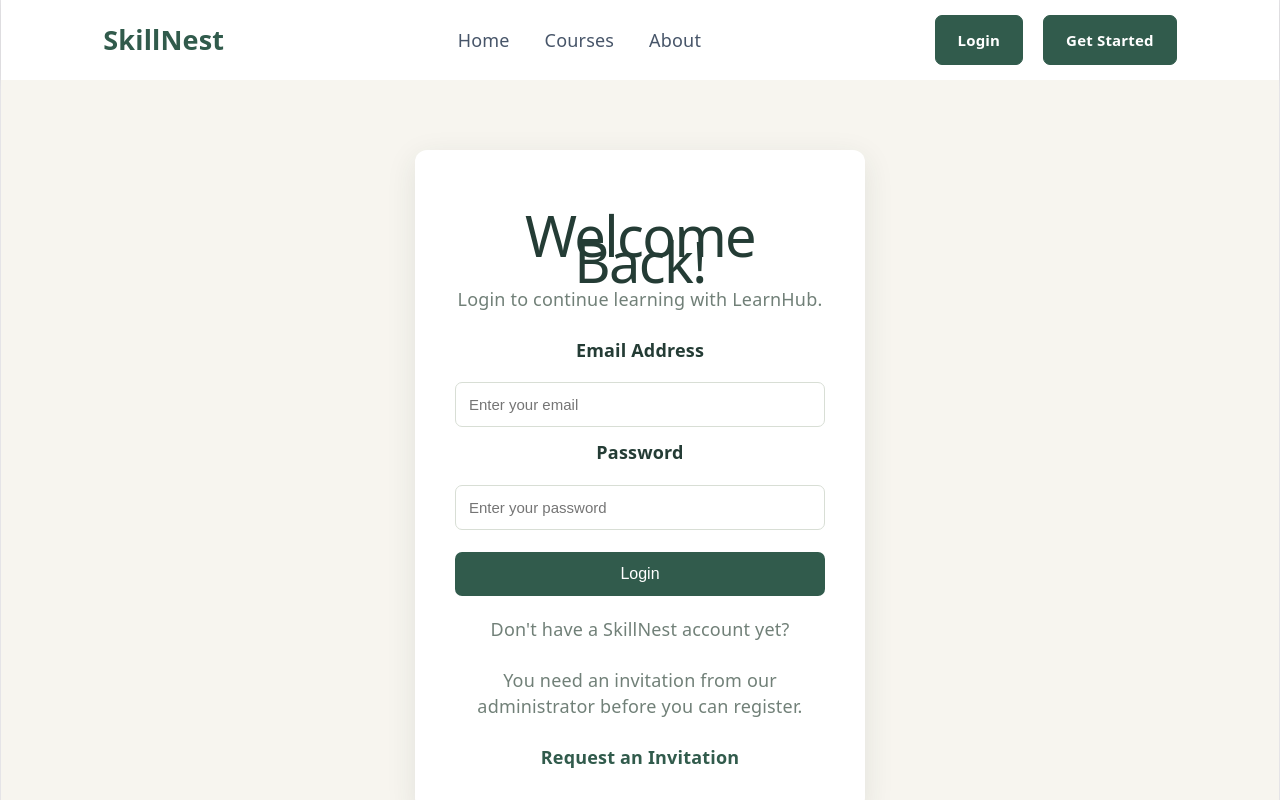
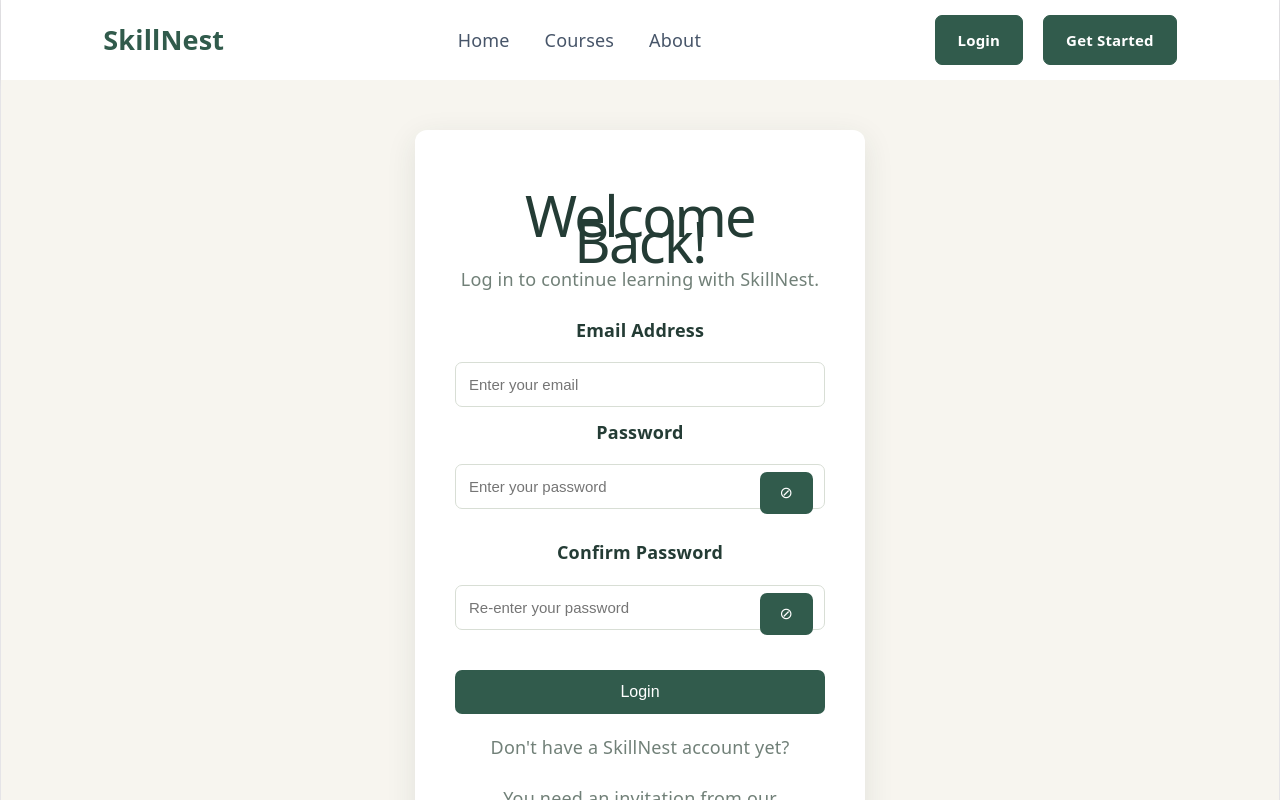
Before and after one commit to sirdrick037-svg/lms_config, a React (Vite) app in the folder lms-frontend/: page /login in a window 1280 px wide. Shown: the top 800 px of the page. Built offline with nearby package versions, Linux system fonts and the light colour scheme.

Commit message:
feat: add password confirmation and toggle visibility to login form

```diff
--- a/lms-frontend/src/pages/Login.jsx
+++ b/lms-frontend/src/pages/Login.jsx
@@ -1,3 +1,4 @@
+
 import { useState } from "react";
 import { Link, useNavigate, useLocation } from "react-router-dom";
 import { loginUser } from "../services/api";
@@ -5,6 +6,9 @@ import { loginUser } from "../services/api";
 function Login() {
   const [email, setEmail] = useState("");
   const [password, setPassword] = useState("");
+  const [confirmPassword, setConfirmPassword] = useState("");
+  const [showPassword, setShowPassword] = useState(false);
+  const [showConfirmPassword, setShowConfirmPassword] = useState(false);
   const [error, setError] = useState("");
   const [loading, setLoading] = useState(false);
 
@@ -15,13 +19,17 @@ const registrationSuccess = location.state?.registrationSuccess;
 
   const handleSubmit = async (e) => {
     e.preventDefault();
+    setError("");
 
-    setError("");
+    if (password !== confirmPassword) {
+      setError("Passwords do not match.");
+      return;
+    }
+
     setLoading(true);
 
     try {
       const data = await loginUser(email, password);
-
 
       localStorage.setItem("access_token", data.access);
       localStorage.setItem("refresh_token", data.refresh);
@@ -45,9 +53,10 @@ const registrationSuccess = location.state?.registrationSuccess;
     <div className="auth-page">
       <div className="auth-card">
         <h1>Welcome Back!</h1>
-        <p>Login to continue learning with LearnHub.</p>
+        <p>Log in to continue learning with SkillNest.</p>
 
         {error && <p className="error-message">{error}</p>}
+
         {registrationSuccess && (
           <p className="success-message">
             Registration successful! Your SkillNest account has been created.
@@ -66,13 +75,42 @@ const registrationSuccess = location.state?.registrationSuccess;
           />
 
           <label>Password</label>
+          <div className="password-input-wrapper">
             <input
-            type="password"
+              type={showPassword ? "text" : "password"}
               placeholder="Enter your password"
               value={password}
               onChange={(e) => setPassword(e.target.value)}
               required
             />
+            <button
+              type="button"
+              className="password-toggle"
+              onClick={() => setShowPassword(!showPassword)}
+              aria-label={showPassword ? "Hide password" : "Show password"}
+            >
+              {showPassword ? "◉" : "⊘"}
+            </button>
+          </div>
+
+          <label>Confirm Password</label>
+          <div className="password-input-wrapper">
+            <input
+              type={showConfirmPassword ? "text" : "password"}
+              placeholder="Re-enter your password"
+              value={confirmPassword}
+              onChange={(e) => setConfirmPassword(e.target.value)}
+              required
+            />
+            <button
+              type="button"
+              className="password-toggle"
+              onClick={() => setShowConfirmPassword(!showConfirmPassword)}
+              aria-label={showConfirmPassword ? "Hide confirmation password" : "Show confirmation password"}
+            >
+              {showConfirmPassword ? "◉" : "⊘"}
+            </button>
+          </div>
 
           <button type="submit" disabled={loading}>
             {loading ? "Logging in..." : "Login"}
@@ -80,14 +118,10 @@ const registrationSuccess = location.state?.registrationSuccess;
         </form>
 
         <div className="auth-link">
-  <p>
-    Don't have a SkillNest account yet?
-  </p>
-
+          <p>Don't have a SkillNest account yet?</p>
           <p>
             You need an invitation from our administrator before you can register.
           </p>
-
           <Link to="/join">Request an Invitation</Link>
         </div>
       </div>
```
Lines whose indentation alone changed are shown as unchanged.
